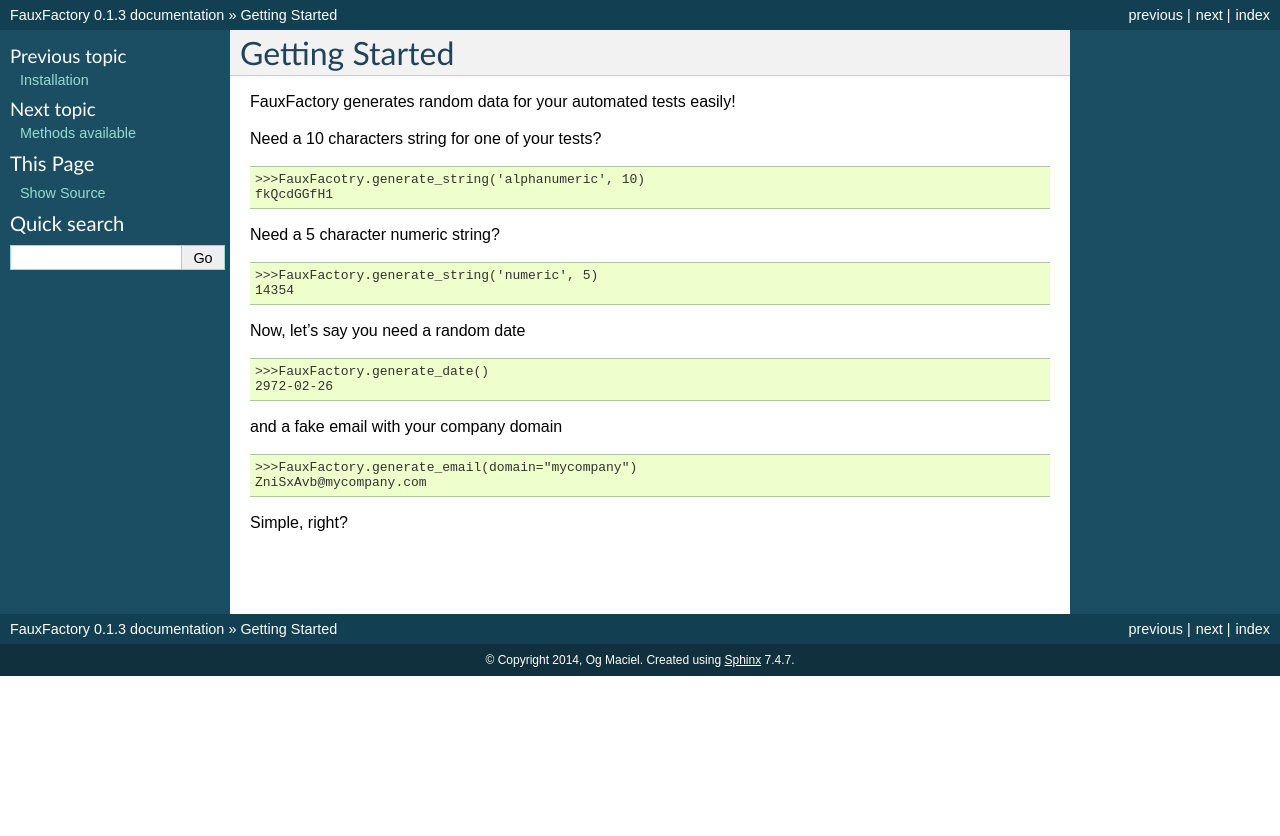
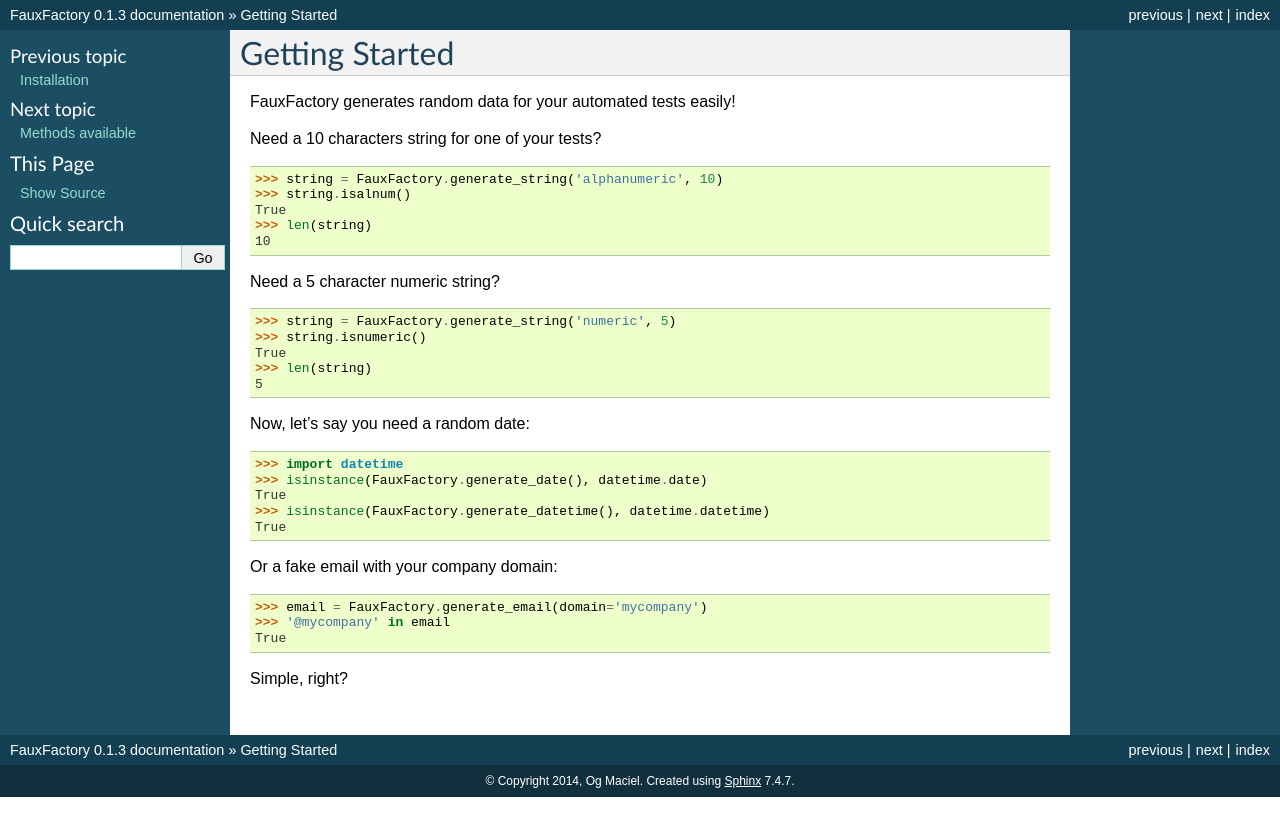
Before and after one commit to omaciel/fauxfactory, a Sphinx documentation site: the page built from docs/getting_started.rst, in a window 1280 px wide. Shown: the top 836 px of the page. Built offline with Sphinx 7.4.7, drawn with Linux system fonts in a browser that asks for light colours.

Commit message:
Enable sphinx.ext.doctest, make other fixes
In `docs/conf.py`, enable the "doctest" extension. This allows the `make
doctest` command to be used. Rewrite `docs/getting_started.rst` to make use of
the extension.

Make git ignore documentation build artifacts.

Comment out the unused `html_static_path` option from `docs/conf.py`. It was
causing a warning when `make html` was executed.

Clean up some other minor stuff. Properly wrap lines at 80 chars wide, remove
some spurious blank lines, remove trailing whitespace.

```diff
--- a/docs/conf.py
+++ b/docs/conf.py
@@ -30,6 +30,7 @@
 # ones.
 extensions = [
     'sphinx.ext.autodoc',
+    'sphinx.ext.doctest',
     'sphinx.ext.viewcode',
 ]
 
@@ -130,7 +131,7 @@
 # Add any paths that contain custom static files (such as style sheets) here,
 # relative to this directory. They are copied after the builtin static files,
 # so a file named "default.css" will overwrite the builtin "default.css".
-html_static_path = ['_static']
+# html_static_path = ['_static']
 
 # Add any extra paths that contain custom files (such as robots.txt or
 # .htaccess) here, relative to this directory. These files are copied
--- a/docs/getting_started.rst
+++ b/docs/getting_started.rst
@@ -1,28 +1,53 @@
 Getting Started
-====================
+===============
+
+.. testsetup::
+
+    import os
+    import sys
+    ROOT_PATH = os.path.abspath(os.path.pardir)
+    if ROOT_PATH not in sys.path:
+        sys.path.append(ROOT_PATH)
+    from fauxfactory import FauxFactory
 
 FauxFactory generates random data for your automated tests easily!
 
-Need a 10 characters string for one of your tests? ::
+Need a 10 characters string for one of your tests?
 
-    >>>FauxFacotry.generate_string('alphanumeric', 10)
-    fkQcdGGfH1
+.. doctest::
 
-Need a 5 character numeric string? ::
+    >>> string = FauxFactory.generate_string('alphanumeric', 10)
+    >>> string.isalnum()
+    True
+    >>> len(string)
+    10
 
-    >>>FauxFactory.generate_string('numeric', 5)
-    14354
+Need a 5 character numeric string?
 
-Now, let's say you need a random date ::
+.. doctest::
 
-    >>>FauxFactory.generate_date()
-    2972-02-26
+    >>> string = FauxFactory.generate_string('numeric', 5)
+    >>> string.isnumeric()
+    True
+    >>> len(string)
+    5
 
-and a fake email with your company domain ::
+Now, let's say you need a random date:
 
-    >>>FauxFactory.generate_email(domain="mycompany")
-    ZniSxAvb@mycompany.com
+.. doctest::
+
+    >>> import datetime
+    >>> isinstance(FauxFactory.generate_date(), datetime.date)
+    True
+    >>> isinstance(FauxFactory.generate_datetime(), datetime.datetime)
+    True
+
+Or a fake email with your company domain:
+
+.. doctest::
+
+    >>> email = FauxFactory.generate_email(domain='mycompany')
+    >>> '@mycompany' in email
+    True
 
 Simple, right?
-
-|
--- a/docs/index.rst
+++ b/docs/index.rst
@@ -1,5 +1,5 @@
 FauxFactory's Documentation
-=======================================
+===========================
 
 FauxFactory generates random data for your automated tests easily!
 
--- a/docs/installation.rst
+++ b/docs/installation.rst
@@ -7,9 +7,10 @@
 
     $ pip install fauxfactory
 
-From source
+From Source
 -----------
-You can install FauxFactory by downloading the latest version of the source code::
+You can install FauxFactory by downloading the latest version of the source
+code::
 
     $ git clone git@github.com:omaciel/fauxfactory.git
     $ cd fauxfactory
```
Also changed, not shown: 2 other files.
